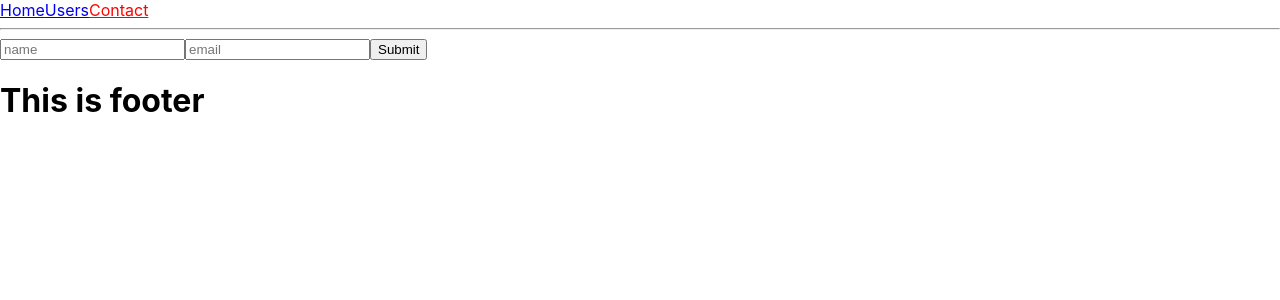
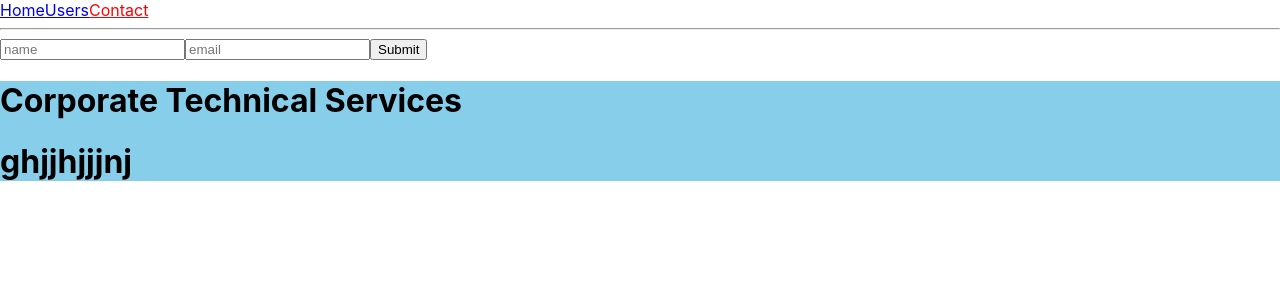
Before and after one commit to ankundn/CTL, a React (Create React App) app: page /contact in a window 1280 px wide. Shown: the top 300 px of the page. Built offline with nearby package versions, Linux system fonts and the light colour scheme.

Commit message:
Added footer color

```diff
--- a/src/components/Footer.js
+++ b/src/components/Footer.js
@@ -2,8 +2,9 @@ import React from "react";
 
 function Footer() {
   return (
-    <div>
-      <h1>This is footer</h1>
+    <div className="footer">
+      <h1>Corporate Technical Services</h1>
+      <h1>ghjjhjjjnj</h1>
     </div>
   );
 }
--- a/src/index.css
+++ b/src/index.css
@@ -14,3 +14,7 @@ code {
 .active {
   color: red;
 }
+
+.footer {
+  background-color: #87ceeb;
+}
--- a/src/index.js
+++ b/src/index.js
@@ -18,13 +18,7 @@
 
 import React from "react";
 import ReactDOM from "react-dom";
-import {
-  Route,
-  Link,
-  NavLink,
-  BrowserRouter as Router,
-  Switch,
-} from "react-router-dom";
+import { Route, BrowserRouter as Router, Switch } from "react-router-dom";
 import "./index.css";
 import Home from "./components/Home";
 import About from "./components/About";
```
